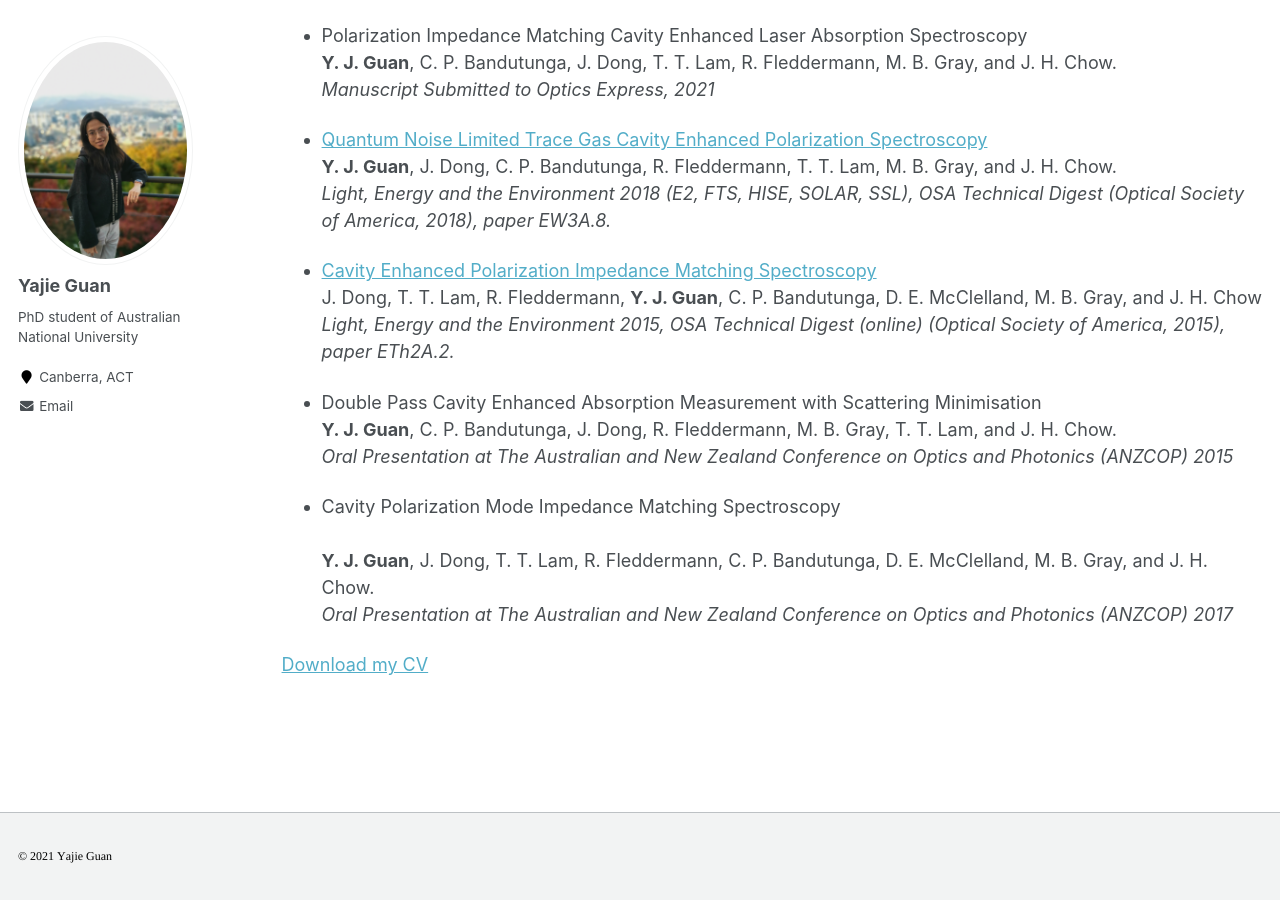
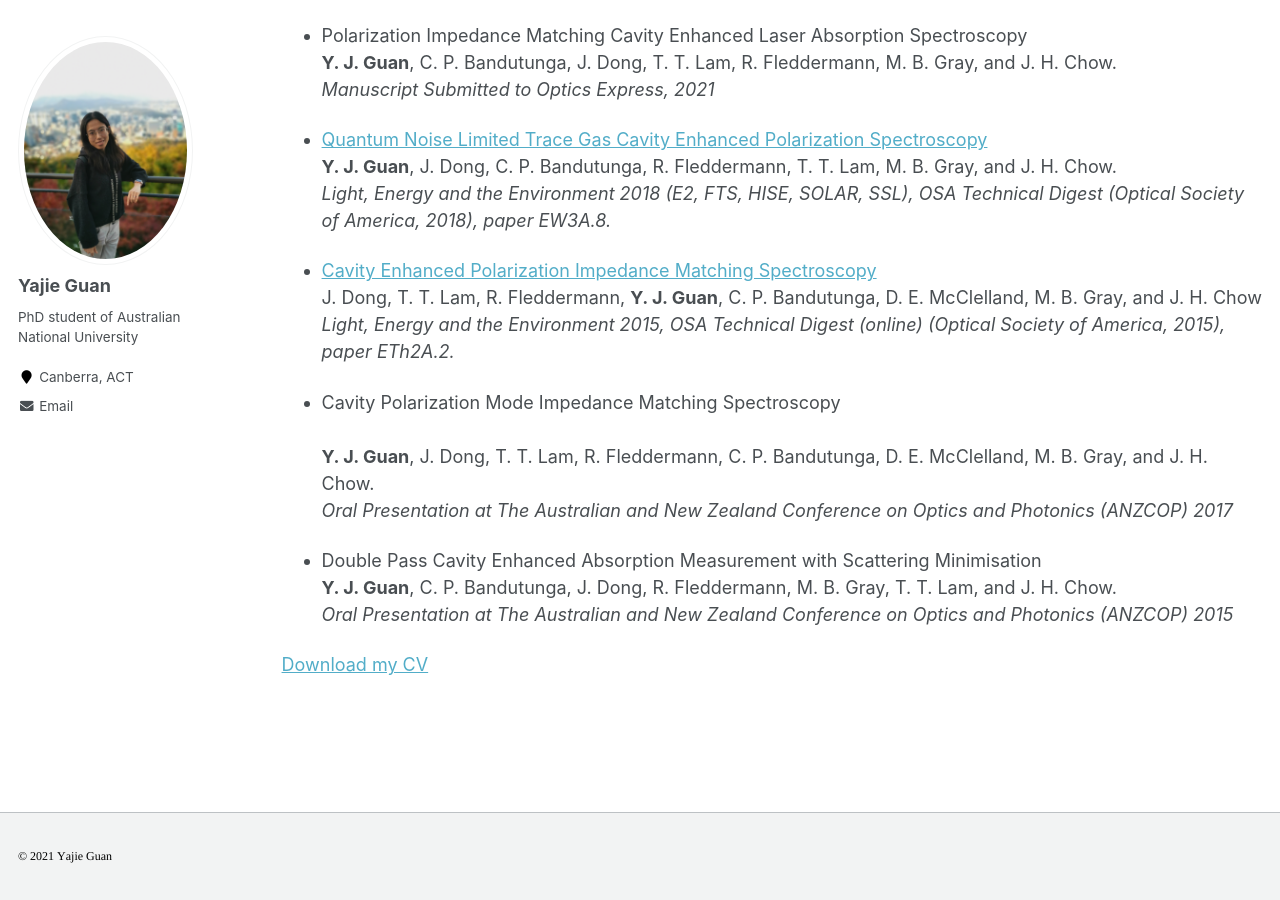
Before and after one commit to YajieGuan/yajie.guan, a Jekyll site: the page built from _pages/cv.md, in a window 1280 px wide and 900 px high, scrolled down 780 px. Built offline with Jekyll 4.4.1, drawn with Linux system fonts in a browser that asks for light colours.

Commit message:
Update cv.md

```diff
--- a/_pages/cv.md
+++ b/_pages/cv.md
@@ -43,13 +43,13 @@ Publications
   J. Dong, T. T. Lam, R. Fleddermann, **Y. J. Guan**, C. P. Bandutunga, D. E. McClelland, M. B. Gray, and J. H. Chow
   *Light, Energy and the Environment 2015, OSA Technical Digest (online) (Optical Society of America, 2015), paper ETh2A.2.*
 
+* Cavity Polarization Mode Impedance Matching Spectroscopy <br/>
+  **Y. J. Guan**, J. Dong, T. T. Lam, R. Fleddermann, C. P. Bandutunga, D. E. McClelland, M. B. Gray, and J. H. Chow.
+  *Oral Presentation at The Australian and New Zealand Conference on Optics and Photonics (ANZCOP) 2017*
+
 * Double Pass Cavity Enhanced Absorption Measurement with Scattering Minimisation <br/>
   **Y. J. Guan**, C. P. Bandutunga, J. Dong, R. Fleddermann, M. B. Gray, T. T. Lam, and J. H. Chow.
   *Oral Presentation at The Australian and New Zealand Conference on Optics and Photonics (ANZCOP) 2015*
-
-* Cavity Polarization Mode Impedance Matching Spectroscopy <br/>
-  **Y. J. Guan**, J. Dong, T. T. Lam, R. Fleddermann, C. P. Bandutunga, D. E. McClelland, M. B. Gray, and J. H. Chow.
-  *Oral Presentation at The Australian and New Zealand Conference on Optics and Photonics (ANZCOP) 2017*
 
 
 
```
